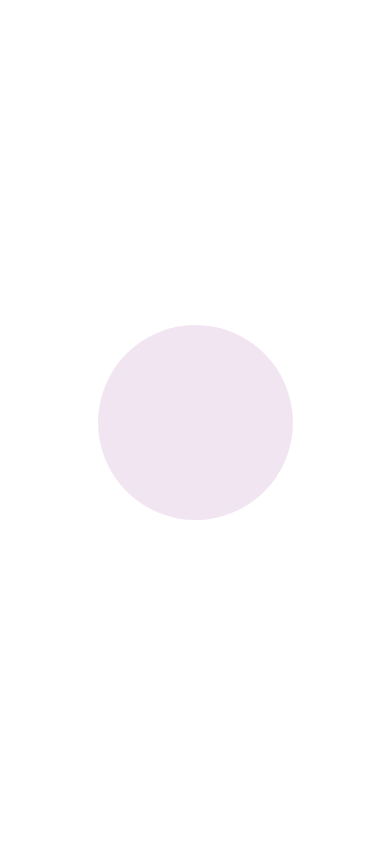
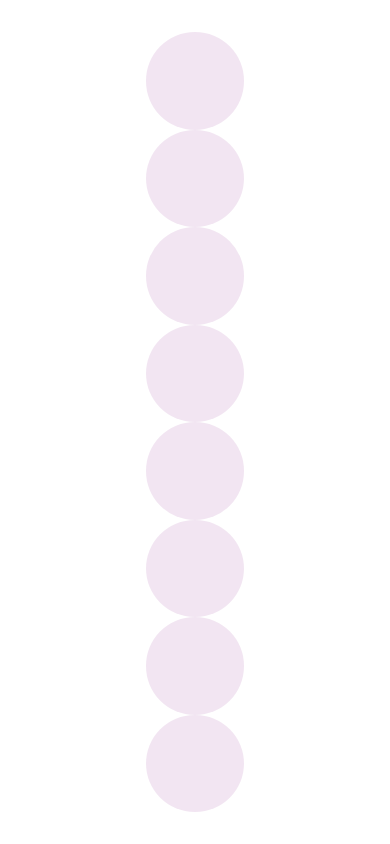
Before and after one commit to CrawfordBrown/-Miricyl_Distraction_Tools, a React Native app: screen / in a window 390 px wide. Built offline with nearby package versions, Linux system fonts and the light colour scheme.

Commit message:
circle width changed and extra circles added

```diff
--- a/App.js
+++ b/App.js
@@ -6,12 +6,13 @@ import { StyleSheet, Text, View, Dimensions } from 'react-native';
 const {width, height} = Dimensions.get('window');
 
 //set variable to the size of half the width
-const circleWidth = width /2;
+const circleWidth = width /4;
 
 
 export default function App() {
   return (
     <View style={styles.container}>
+      {[0,1,2,3,4,5,6,7].map((item) => (
       <View
        style={{
       opacity: 0.1,
@@ -21,6 +22,7 @@ export default function App() {
      borderRadius: circleWidth / 2
         }}
       ></View>
+      ))}
     </View>
   );
       }
```
